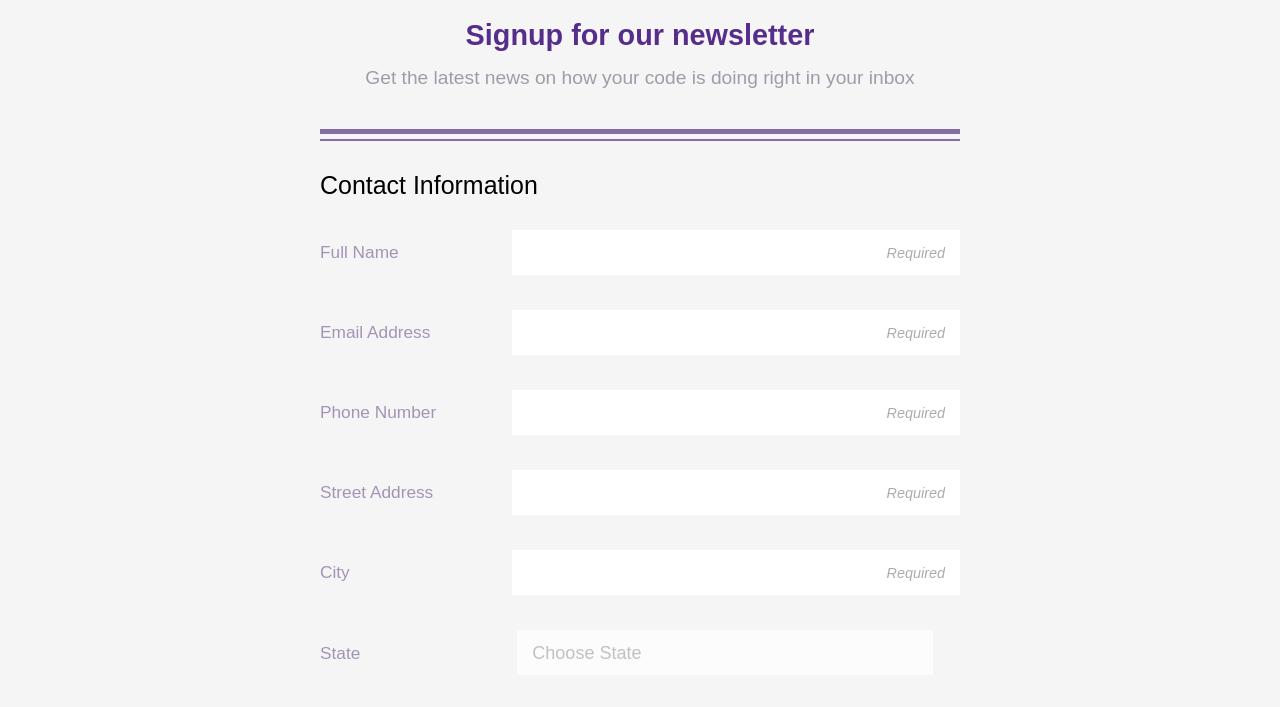
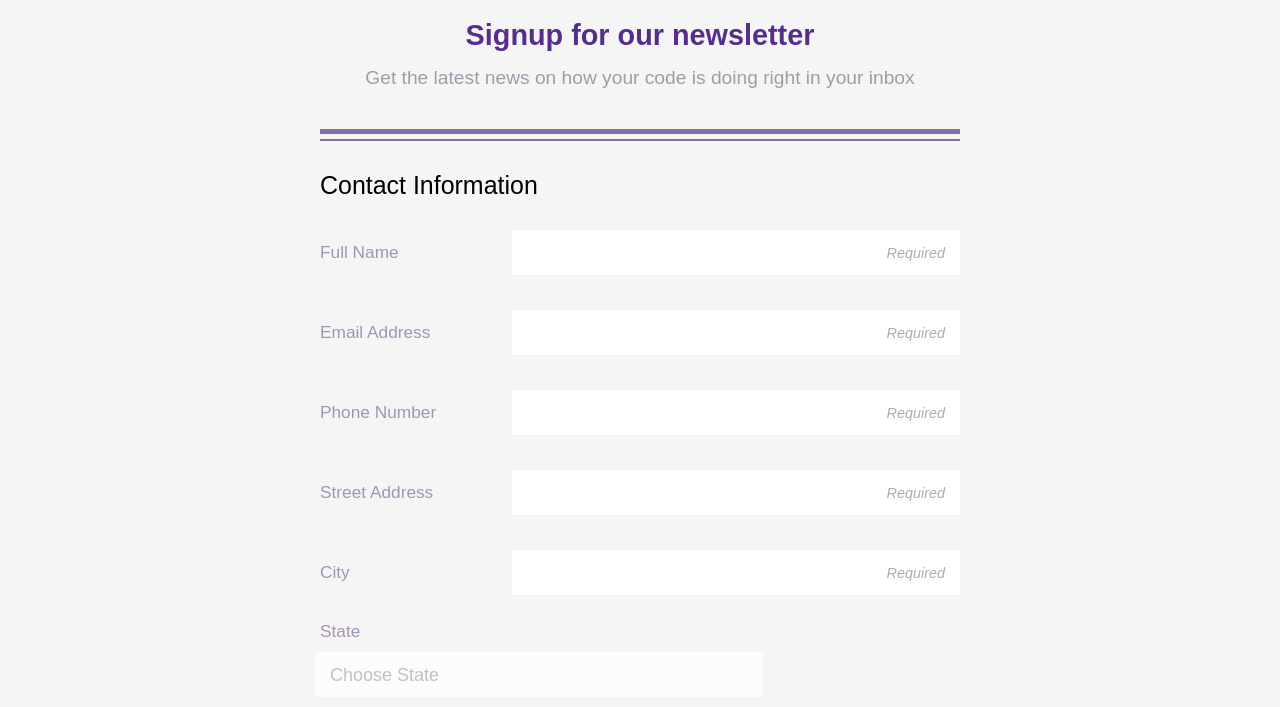
Before and after one commit to clawwy/treehouse-project-3, a plain HTML site: page index.html in a window 1280 px wide. Shown: the part 68-775 px from the top of the page. Drawn offline with Linux system fonts and the light colour scheme; a web font is replaced by a local one.

Commit message:
Update style.css

```diff
--- a/css/style.css
+++ b/css/style.css
@@ -222,7 +222,8 @@ form {
 }
 
 .contact-info select {
-  width: 65%;
+  width: 70%;
+  margin-left: -5px;
 }
 
 
```
